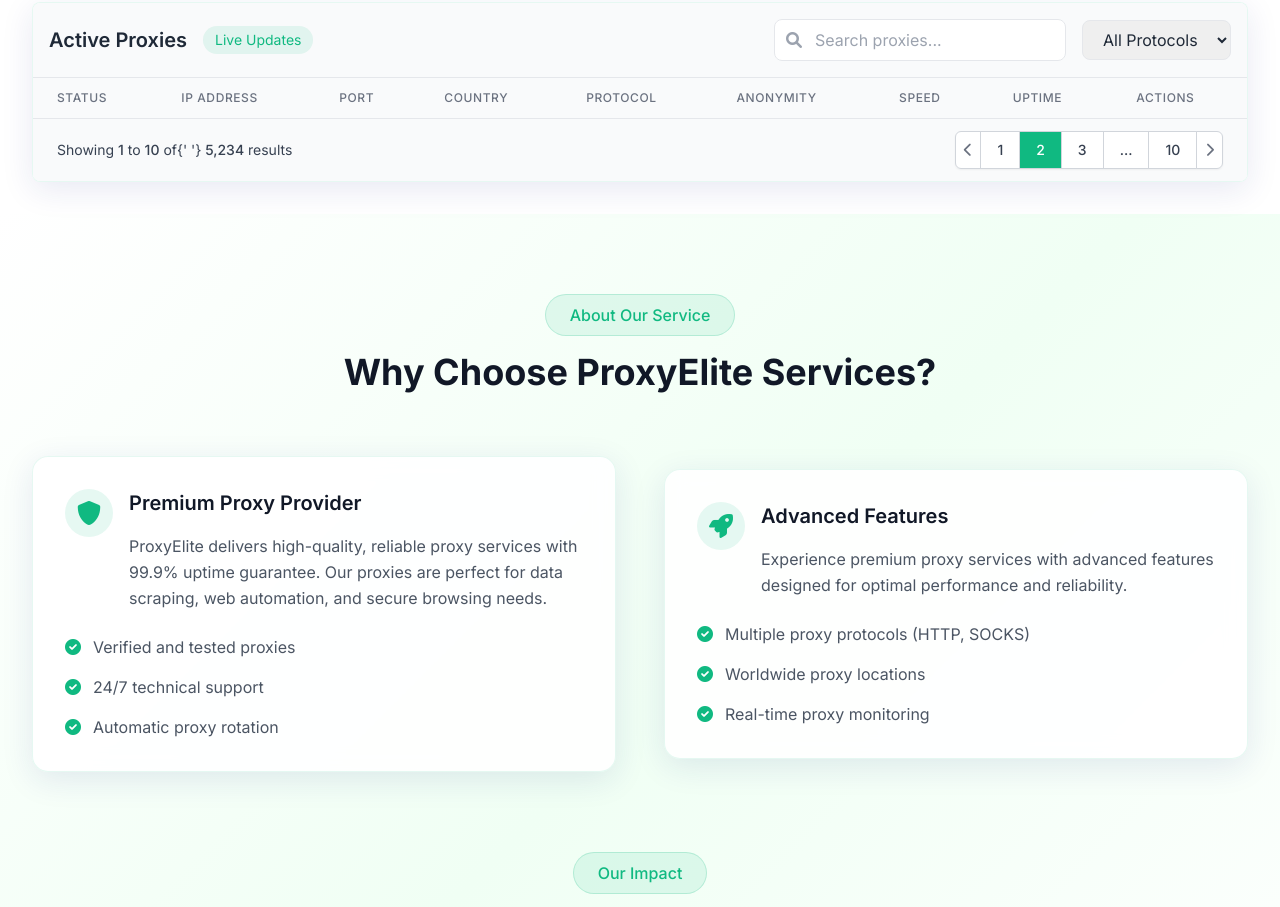
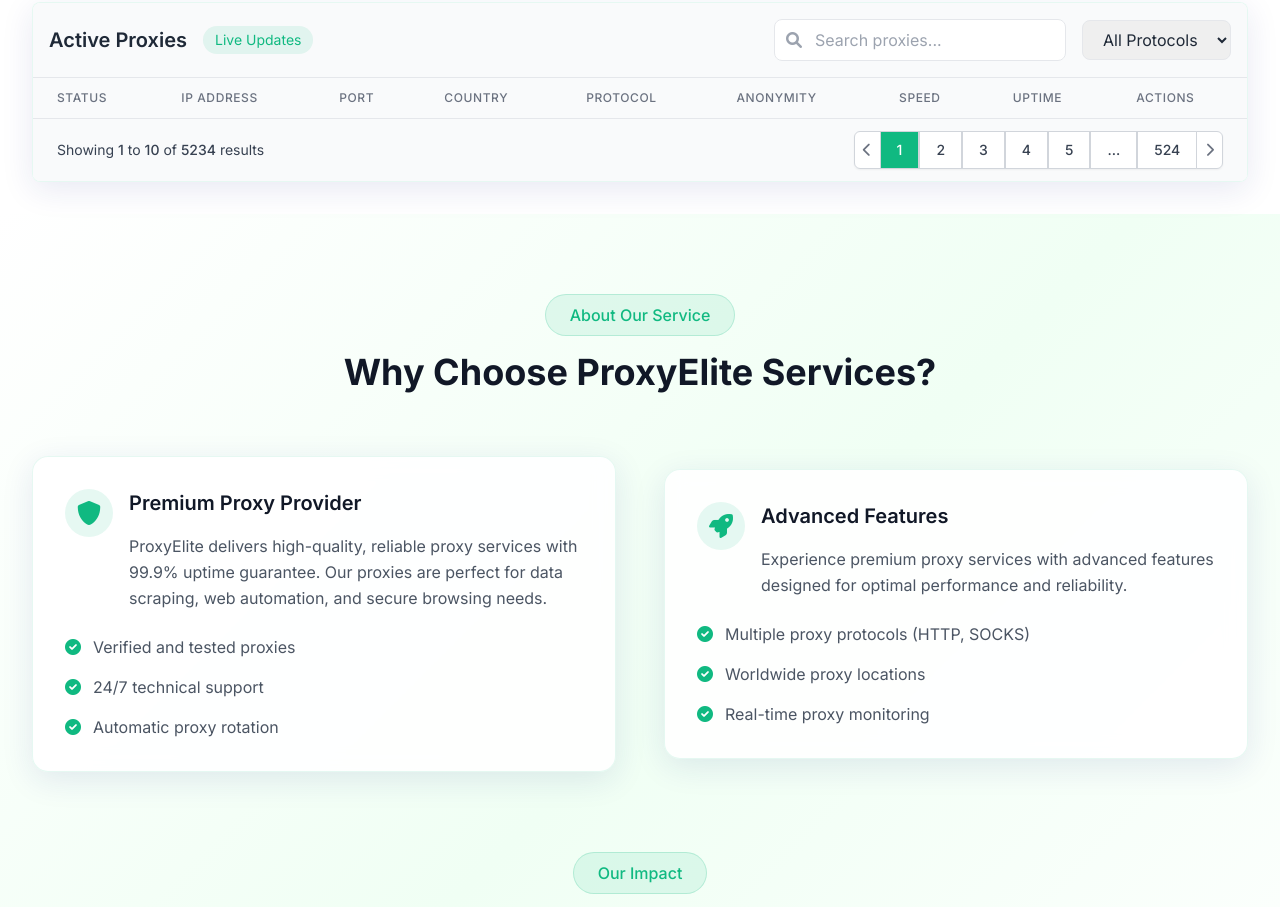
Before and after one commit to techelon/justtrst, a plain HTML site: page index.html in a window 1280 px wide. Shown: the part 1000-1907 px from the top of the page. Drawn offline with nearby package versions, Linux system fonts and the light colour scheme.

Commit message:
Update index.html

```diff
--- a/index.html
+++ b/index.html
@@ -514,42 +514,30 @@
        <!-- Pagination -->
 <div class="bg-gray-50 px-4 py-3 flex items-center justify-between border-t border-gray-200 sm:px-6">
     <div class="flex-1 flex justify-between sm:hidden">
-            <button class="relative inline-flex items-center px-4 py-2 border border-gray-300 text-sm font-medium rounded-md text-gray-700 bg-white hover:bg-gray-50">
+      <button onclick="changePage('prev')" class="relative inline-flex items-center px-4 py-2 border border-gray-300 text-sm font-medium rounded-md text-gray-700 bg-white hover:bg-gray-50">
         Previous
       </button>
-            <button class="ml-3 relative inline-flex items-center px-4 py-2 border border-gray-300 text-sm font-medium rounded-md text-gray-700 bg-white hover:bg-gray-50">
+      <button onclick="changePage('next')" class="ml-3 relative inline-flex items-center px-4 py-2 border border-gray-300 text-sm font-medium rounded-md text-gray-700 bg-white hover:bg-gray-50">
         Next
       </button>
     </div>
     <div class="hidden sm:flex-1 sm:flex sm:items-center sm:justify-between">
       <div>
         <p class="text-sm text-gray-700">
-                Showing <span class="font-medium">1</span> to <span class="font-medium">10</span> of{' '}
-                <span class="font-medium">5,234</span> results
+          Showing <span id="startRecord" class="font-medium">1</span> to <span id="endRecord" class="font-medium">10</span> of
+          <span id="totalRecords" class="font-medium">5,234</span> results
         </p>
       </div>
       <div>
-              <nav class="relative z-0 inline-flex rounded-md shadow-sm -space-x-px" aria-label="Pagination">
-                <button class="relative inline-flex items-center px-2 py-2 rounded-l-md border border-gray-300 bg-white text-sm font-medium text-gray-500 hover:bg-gray-50">
+        <nav class="relative z-0 inline-flex rounded-md shadow-sm -space-x-px" aria-label="Pagination" id="pagination">
+          <button onclick="changePage('prev')" class="relative inline-flex items-center px-2 py-2 rounded-l-md border border-gray-300 bg-white text-sm font-medium text-gray-500 hover:bg-gray-50">
             <span class="sr-only">Previous</span>
             <i class="fas fa-chevron-left"></i>
           </button>
-                <button class="relative inline-flex items-center px-4 py-2 border border-gray-300 bg-white text-sm font-medium text-gray-700 hover:bg-gray-50">
-                  1
-                </button>
-                <button class="relative inline-flex items-center px-4 py-2 border border-gray-300 bg-elite-green text-sm font-medium text-white">
-                  2
-                </button>
-                <button class="relative inline-flex items-center px-4 py-2 border border-gray-300 bg-white text-sm font-medium text-gray-700 hover:bg-gray-50">
-                  3
-                </button>
-                <span class="relative inline-flex items-center px-4 py-2 border border-gray-300 bg-white text-sm font-medium text-gray-700">
-                  ...
-                </span>
-                <button class="relative inline-flex items-center px-4 py-2 border border-gray-300 bg-white text-sm font-medium text-gray-700 hover:bg-gray-50">
-                  10
-                </button>
-                <button class="relative inline-flex items-center px-2 py-2 rounded-r-md border border-gray-300 bg-white text-sm font-medium text-gray-500 hover:bg-gray-50">
+          <div id="pageNumbers" class="inline-flex">
+            <!-- Page numbers will be inserted here by JavaScript -->
+          </div>
+          <button onclick="changePage('next')" class="relative inline-flex items-center px-2 py-2 rounded-r-md border border-gray-300 bg-white text-sm font-medium text-gray-500 hover:bg-gray-50">
             <span class="sr-only">Next</span>
             <i class="fas fa-chevron-right"></i>
           </button>
@@ -557,7 +545,102 @@
       </div>
     </div>
   </div>
-      </div>
+
+  <script>
+  // Pagination Configuration
+  const paginationConfig = {
+    totalRecords: 5234,
+    recordsPerPage: 10,
+    currentPage: 1,
+    maxVisiblePages: 5
+  };
+
+  // Calculate total pages
+  const totalPages = Math.ceil(paginationConfig.totalRecords / paginationConfig.recordsPerPage);
+
+  // Function to update pagination display
+  function updatePagination() {
+    const { currentPage, recordsPerPage, totalRecords, maxVisiblePages } = paginationConfig;
+
+    // Update records display
+    const startRecord = ((currentPage - 1) * recordsPerPage) + 1;
+    const endRecord = Math.min(currentPage * recordsPerPage, totalRecords);
+
+    document.getElementById('startRecord').textContent = startRecord;
+    document.getElementById('endRecord').textContent = endRecord;
+    document.getElementById('totalRecords').textContent = totalRecords;
+
+    // Generate page numbers
+    const pageNumbers = document.getElementById('pageNumbers');
+    pageNumbers.innerHTML = '';
+
+    let startPage = Math.max(1, currentPage - Math.floor(maxVisiblePages / 2));
+    let endPage = Math.min(totalPages, startPage + maxVisiblePages - 1);
+
+    // Adjust start page if we're near the end
+    if (endPage - startPage + 1 < maxVisiblePages) {
+      startPage = Math.max(1, endPage - maxVisiblePages + 1);
+    }
+
+    // Add first page if not in range
+    if (startPage > 1) {
+      addPageButton(1);
+      if (startPage > 2) addEllipsis();
+    }
+
+    // Add page numbers
+    for (let i = startPage; i <= endPage; i++) {
+      addPageButton(i);
+    }
+
+    // Add last page if not in range
+    if (endPage < totalPages) {
+      if (endPage < totalPages - 1) addEllipsis();
+      addPageButton(totalPages);
+    }
+  }
+
+  // Function to add page button
+  function addPageButton(pageNum) {
+    const pageNumbers = document.getElementById('pageNumbers');
+    const button = document.createElement('button');
+    button.className = `relative inline-flex items-center px-4 py-2 border border-gray-300 text-sm font-medium
+      ${pageNum === paginationConfig.currentPage ? 'bg-elite-green text-white' : 'bg-white text-gray-700 hover:bg-gray-50'}`;
+    button.onclick = () => goToPage(pageNum);
+    button.textContent = pageNum;
+    pageNumbers.appendChild(button);
+  }
+
+  // Function to add ellipsis
+  function addEllipsis() {
+    const pageNumbers = document.getElementById('pageNumbers');
+    const span = document.createElement('span');
+    span.className = 'relative inline-flex items-center px-4 py-2 border border-gray-300 bg-white text-sm font-medium text-gray-700';
+    span.textContent = '...';
+    pageNumbers.appendChild(span);
+  }
+
+  // Function to change page
+  function changePage(direction) {
+    if (direction === 'prev' && paginationConfig.currentPage > 1) {
+      paginationConfig.currentPage--;
+    } else if (direction === 'next' && paginationConfig.currentPage < totalPages) {
+      paginationConfig.currentPage++;
+    }
+    updatePagination();
+  }
+
+  // Function to go to specific page
+  function goToPage(pageNum) {
+    if (pageNum >= 1 && pageNum <= totalPages) {
+      paginationConfig.currentPage = pageNum;
+      updatePagination();
+    }
+  }
+
+  // Initialize pagination
+  document.addEventListener('DOMContentLoaded', updatePagination);
+  </script>
 
       <!-- Detailed Proxy Information Modal (Hidden by default) -->
       <div id="proxyDetailModal" class="hidden fixed inset-0 bg-gray-600 bg-opacity-50 overflow-y-auto h-full w-full">
```
Lines whose indentation alone changed are shown as unchanged.
